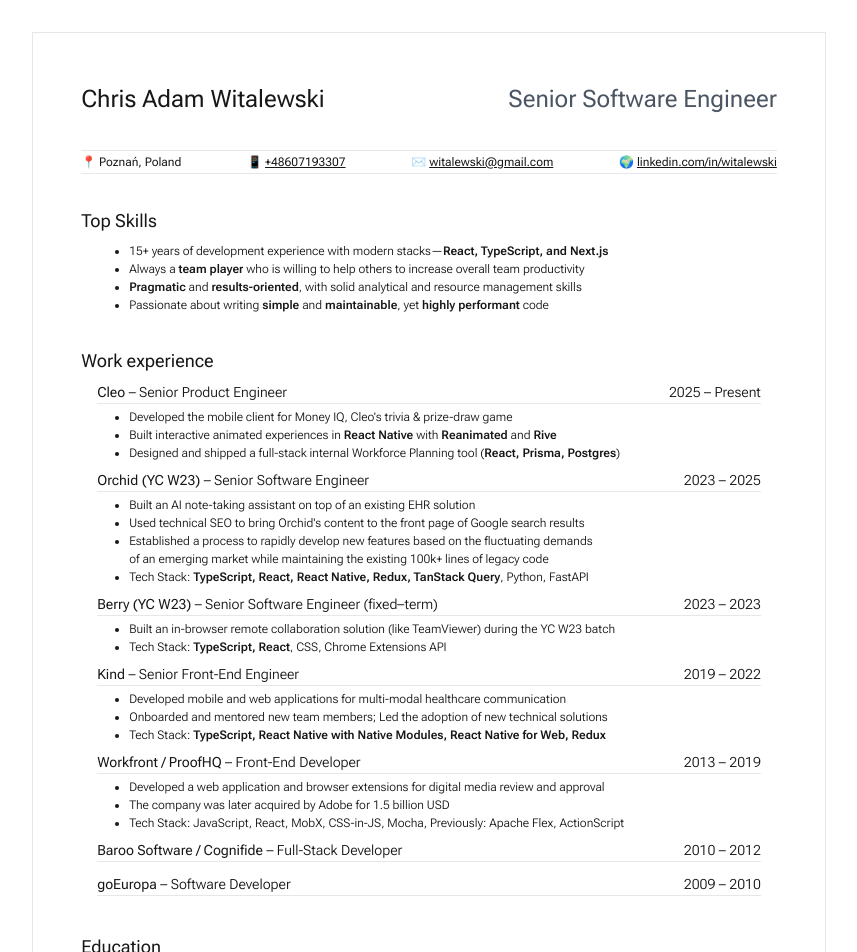
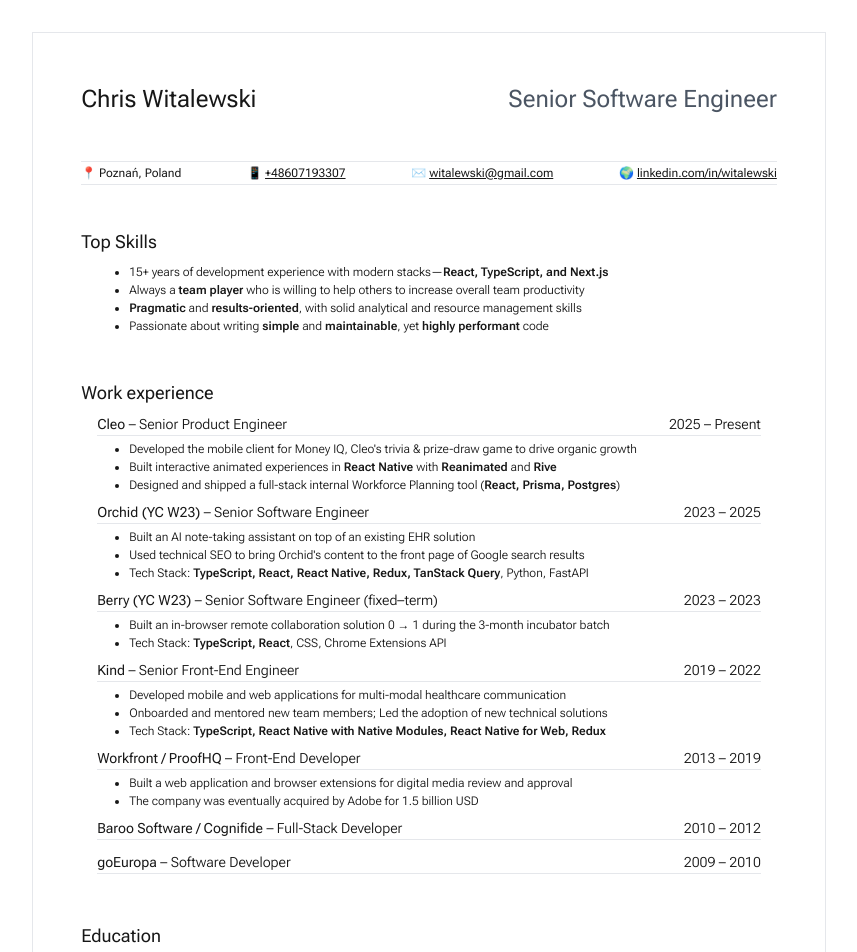
Before and after one commit to witalewski/cv, a Next.js app: page /cv/ in a window 1280 px wide. Shown: the top 952 px of the page, without its empty margins (211-1068 px from the left). Built offline with nearby package versions, Linux system fonts and the light colour scheme.

Commit message:
improve name consistency, add results-oriented phrases

```diff
--- a/src/app/layout.tsx
+++ b/src/app/layout.tsx
@@ -18,7 +18,7 @@
 });
 
 export const metadata: Metadata = {
-  title: "CV - Krzysztof Adam Witalewski - Staff Software Engineer",
+  title: "CV - Chris Witalewski - Senior Software Engineer",
 };
 
 export default function RootLayout({
--- a/src/app/page.tsx
+++ b/src/app/page.tsx
@@ -8,7 +8,7 @@
   return (
     <main className="flex h-[296mm] w-[210mm] flex-col justify-between p-12 font-[family-name:var(--font-roboto-flex)] text-base font-light screen:border">
       <div className="align-center flex justify-between">
-        <h1 className="text-2xl font-normal">Chris Adam Witalewski</h1>
+        <h1 className="text-2xl font-normal">Chris Witalewski</h1>
         <div className="text-2xl font-normal text-gray-600">
           Senior Software Engineer
         </div>
@@ -72,7 +72,7 @@
             <List>
               <ListItem>
                 Developed the mobile client for Money IQ, Cleo's trivia &
-                prize-draw game
+                prize-draw game to drive organic growth
               </ListItem>
               <ListItem>
                 Built interactive animated experiences in{" "}
@@ -103,13 +103,6 @@
                 page of Google search results
               </ListItem>
               <ListItem>
-                Established a process to rapidly develop new features based on
-                the fluctuating demands
-                <br />
-                of an emerging market while maintaining the existing 100k+ lines
-                of legacy code
-              </ListItem>
-              <ListItem>
                 Tech Stack:{" "}
                 <span className="font-semibold">
                   TypeScript, React, React Native, Redux, TanStack Query
@@ -126,8 +119,8 @@
           >
             <List>
               <ListItem>
-                Built an in-browser remote collaboration solution (like
-                TeamViewer) during the YC W23 batch
+                Built an in-browser remote collaboration solution 0 &#8594; 1
+                during the 3-month incubator batch
               </ListItem>
               <ListItem>
                 Tech Stack:{" "}
@@ -168,15 +161,11 @@
           >
             <List>
               <ListItem>
-                Developed a web application and browser extensions for digital
-                media review and approval
+                Built a web application and browser extensions for digital media
+                review and approval
               </ListItem>
               <ListItem>
-                The company was later acquired by Adobe for 1.5 billion USD
-              </ListItem>
-              <ListItem>
-                Tech Stack: JavaScript, React, MobX, CSS-in-JS, Mocha,
-                Previously: Apache Flex, ActionScript
+                The company was eventually acquired by Adobe for 1.5 billion USD
               </ListItem>
             </List>
           </Job>
@@ -207,9 +196,9 @@
           </div>
         </Job>
       </Section>
-      <Section title="Personal Information">
+      <Section title="Personal Life and Hobbies">
         <div className="flex justify-between py-0.5">
-          <div>🐕 Taking care of a rescue dog named Batman</div>
+          <div>🐕 Caring for a rescue dog named Batman</div>
           <div>⛵️ Avid sailor</div>
           <div>🎬 Film buff</div>
           <div>💬 Speaks Polish, English, and a bit of Spanish</div>
```
